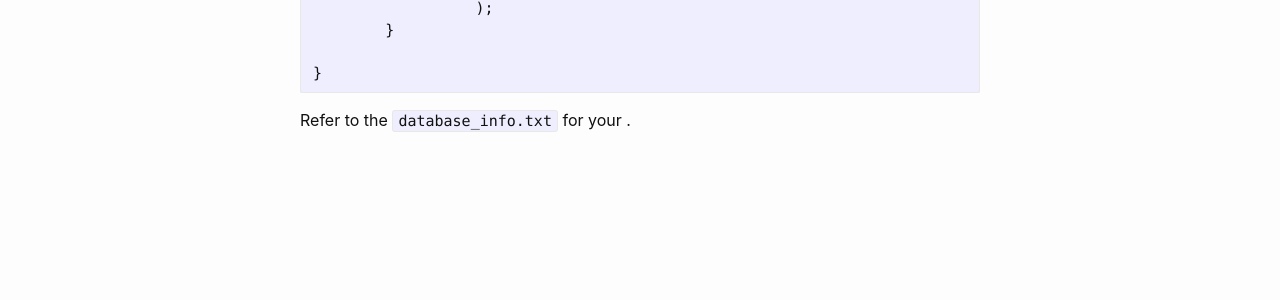
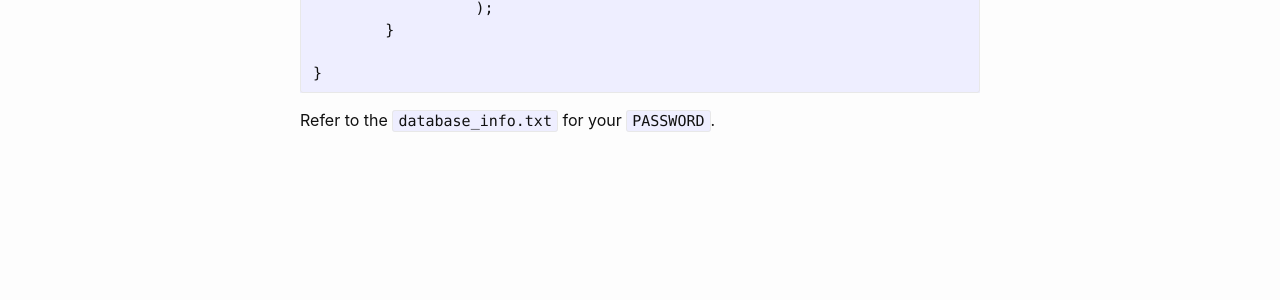
Before and after one commit to Edinburgh-College-of-Art/Ediburgh-College-of-Art.github.io, a Jekyll site: the page built from _courses/dwd/database-setup.md, in a window 1280 px wide. Shown: the part 386-686 px from the top of the page. Built offline with Jekyll 4.4.1, drawn with Linux system fonts in a browser that asks for light colours; nearby versions of some CDN libraries.

Commit message:
missing password

````diff
--- a/_courses/dwd/database-setup.md
+++ b/_courses/dwd/database-setup.md
@@ -23,4 +23,4 @@ class DatabaseConnection {
 }
 ```
 
-Refer to the `database_info.txt` for your <PASSWORD>.
+Refer to the `database_info.txt` for your `PASSWORD`.
````
